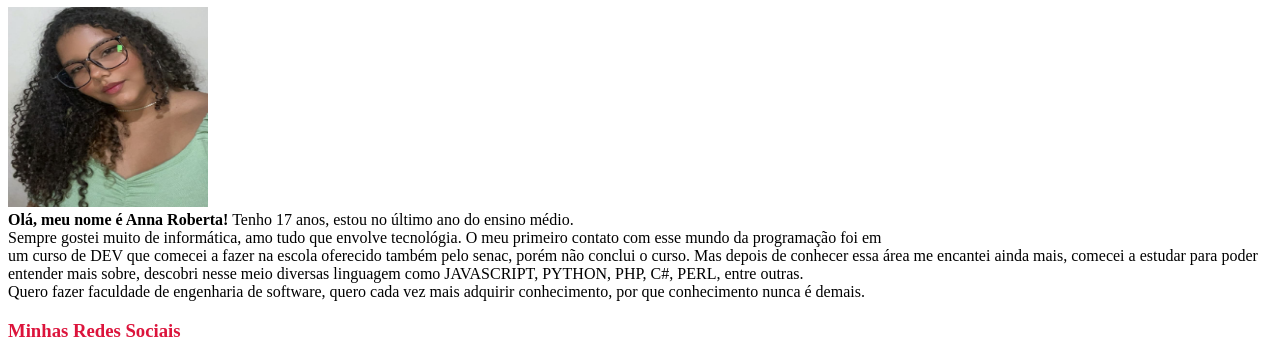
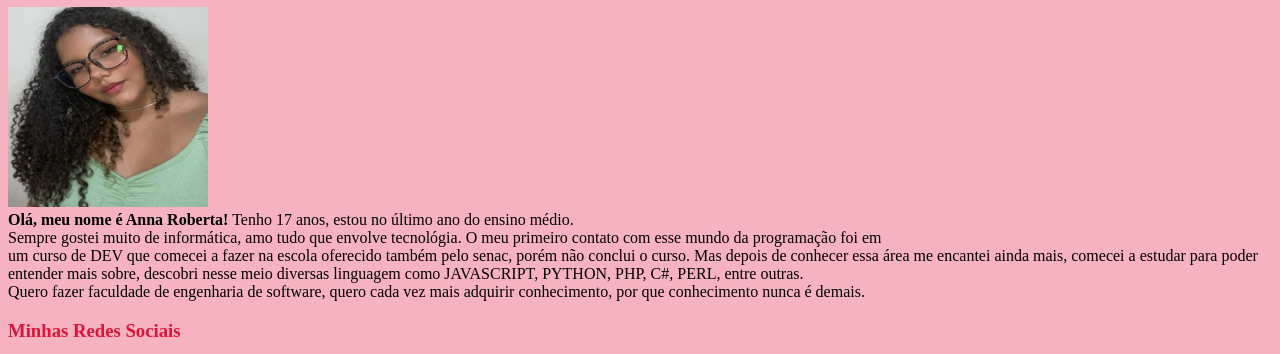
Before and after one commit to Annalp-xt/estudos-html-css, a plain HTML site: page aula1/aula1- atividade01/atividade1.html in a window 1280 px wide. Shown: the part 73-427 px from the top of the page. Drawn offline with Linux system fonts and the light colour scheme.

Commit message:
Update style.css

```diff
--- a/aula1/aula1- atividade01/css/style.css
+++ b/aula1/aula1- atividade01/css/style.css
@@ -7,3 +7,6 @@
 a > img{
     height: 50px;
 }
+body{
+    background-color: rgb(247, 178, 192);
+}
```
